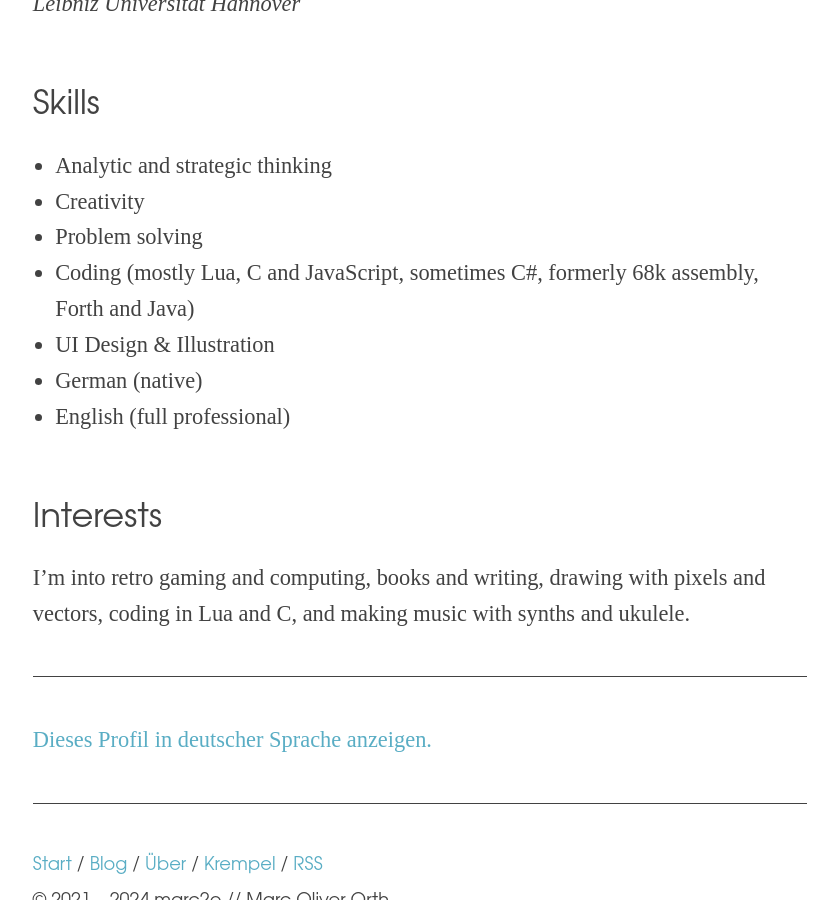
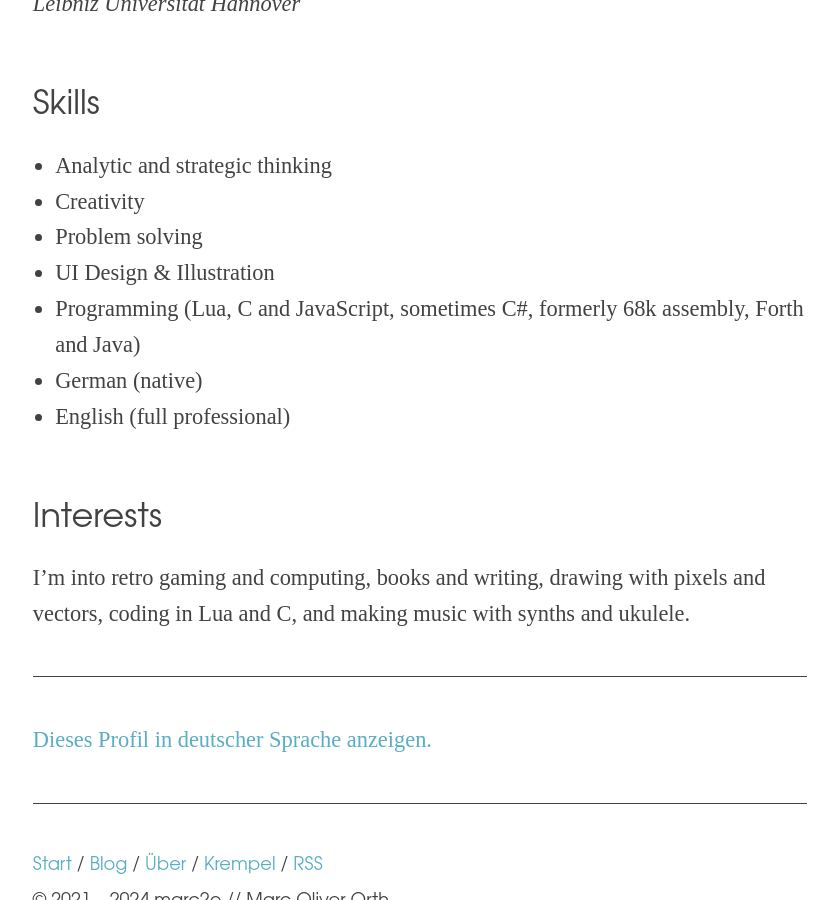
Before and after one commit to marc2o/marc2o.github.io, a Jekyll site: the page built from cv/marc.md, in a window 1280 px wide and 900 px high, scrolled down 2411 px. Shown: the whole window, without its empty margins (220-1055 px from the left). Built offline with Jekyll 4.4.1, drawn with Linux system fonts in a browser that asks for light colours.

Commit message:
Update cv.yml

```diff
--- a/_data/cv.yml
+++ b/_data/cv.yml
@@ -16,8 +16,8 @@ skills:
     - Analytisches und strategisches Denken
     - Kreativität
     - Problemlösung
-    - Programmieren (meistens Lua, C und JavaScript, manchmal C#, früher 68k-Assembler, Forth und Java)
     - UI Design & Illustration
+    - Programmieren (Lua, C und JavaScript, manchmal C#, früher 68k-Assembler, Forth und Java)
     - Deutsch (Muttersprache)
     - Englisch (verhandlungssicher)
 
@@ -27,8 +27,8 @@ skills:
     - Analytic and strategic thinking
     - Creativity
     - Problem solving
-    - Coding (mostly Lua, C and JavaScript, sometimes C#, formerly 68k assembly, Forth and Java)
     - UI Design & Illustration
+    - Programming (Lua, C and JavaScript, sometimes C#, formerly 68k assembly, Forth and Java)
     - German (native)
     - English (full professional)
 
```
